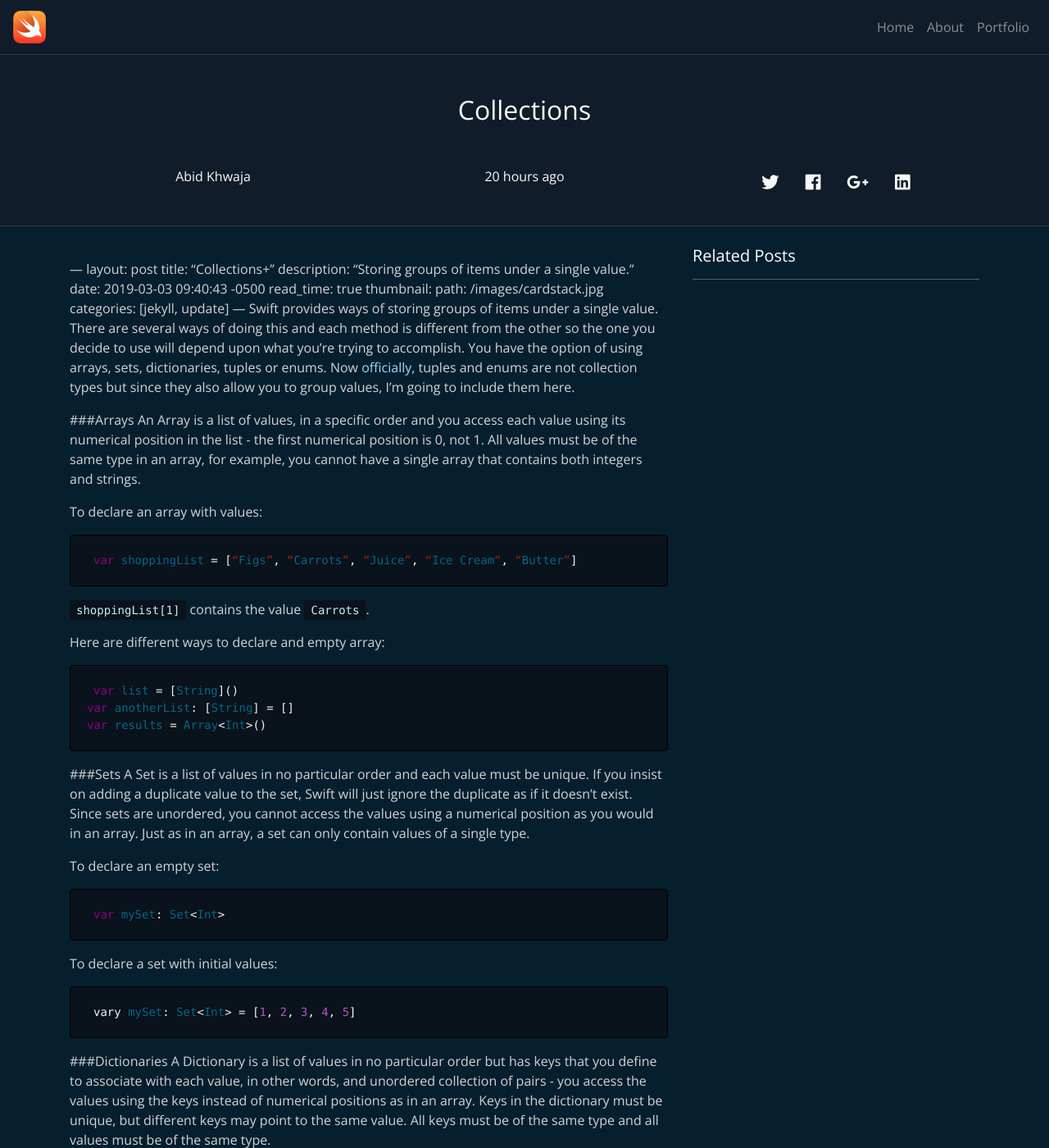
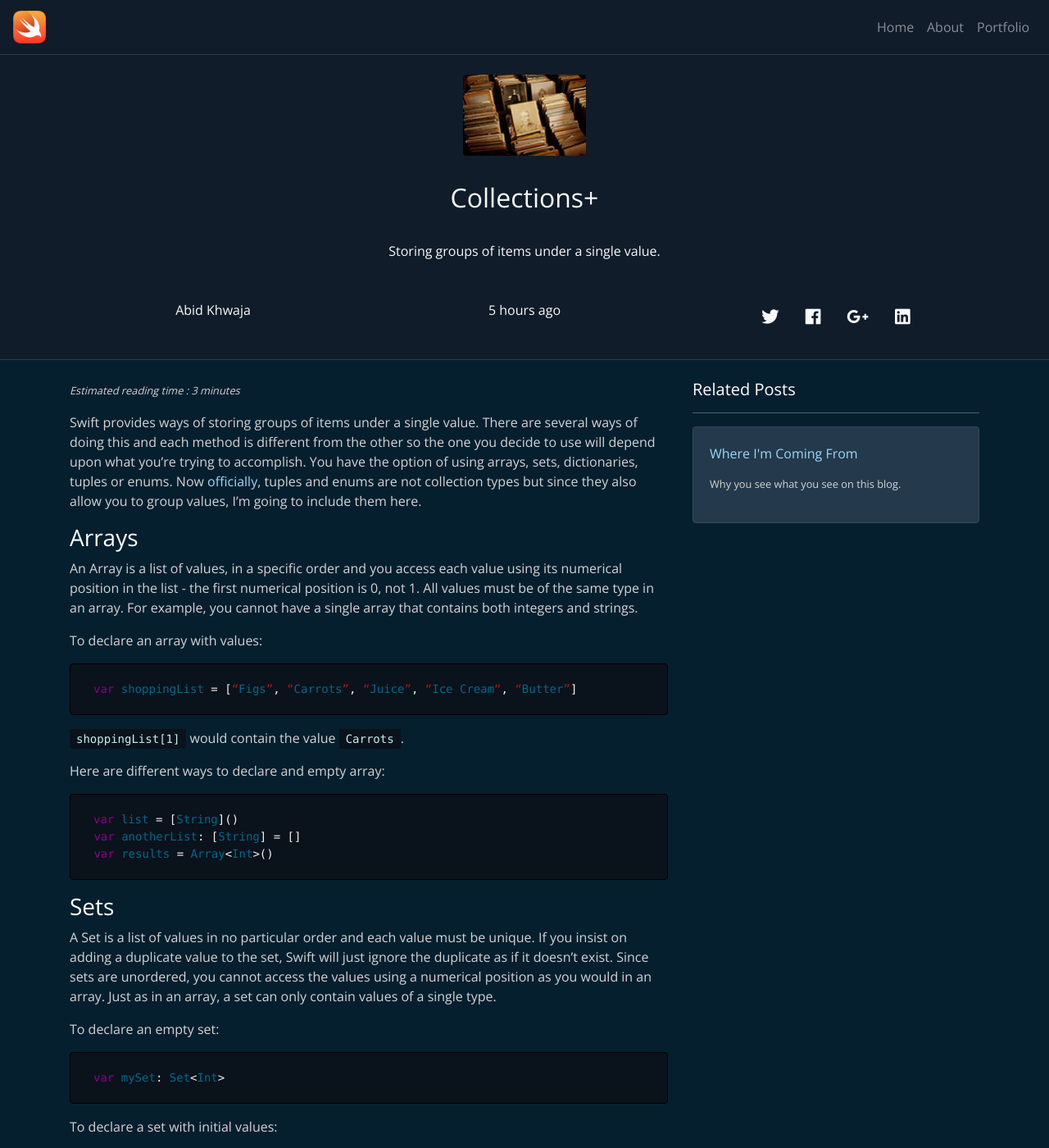
Before and after one commit to Swift-Lang-Learn/swift-lang-learn.github.io, a Jekyll site: the page built from _posts/2019-03-03-collections.md, in a window 1280 px wide and 1400 px high. Shown: the whole window at 82% size. Built offline with Jekyll 4.4.1, drawn with Linux system fonts in a browser that asks for light colours; our own code applies the rules of GitHub Pages for plain Markdown files; some of the changed text lies outside the part shown.

Commit message:
Collections content clean-up.

```diff
--- a/_config.yml
+++ b/_config.yml
@@ -8,6 +8,7 @@ permalink: pretty
 logo: "/assets/img/logo.png"
 phone: +1
 location: "United States"
+highlighter: rouge
 
 header_pages:
   - index.html
--- a/_posts/2019-03-03-collections.md
+++ b/_posts/2019-03-03-collections.md
@@ -1,17 +1,17 @@
-—
+---
 layout: post
-title:  “Collections+”
-description: “Storing groups of items under a single value.”
+title:  Collections+
+description: Storing groups of items under a single value.
 date:   2019-03-03 09:40:43 -0500
 read_time: true
 thumbnail:
   path: /images/cardstack.jpg
 categories: [jekyll, update]
-—
+---
 Swift provides ways of storing groups of items under a single value. There are several ways of doing this and each method is different from the other so the one you decide to use will depend upon what you’re trying to accomplish.  You have the option of using arrays, sets, dictionaries, tuples or enums.  Now [officially](https://docs.swift.org/swift-book/LanguageGuide/CollectionTypes.html), tuples and enums are not collection types but since they also allow you to group values, I’m going to include them here.
 
-###Arrays
-An Array is a list of values, in a specific order and you access each value using its numerical position in the list - the first numerical position is 0, not 1.  All values must be of the same type in an array, for example, you cannot have a single array that contains both integers and strings.
+### Arrays
+An Array is a list of values, in a specific order and you access each value using its numerical position in the list - the first numerical position is 0, not 1.  All values must be of the same type in an array. For example, you cannot have a single array that contains both integers and strings.
 
 To declare an array with values:
 
@@ -19,17 +19,18 @@ To declare an array with values:
 var shoppingList = [“Figs”, “Carrots”, “Juice”, “Ice Cream“, “Butter”]
 {% endhighlight %}
 
-`shoppingList[1]` contains the value `Carrots`.
+`shoppingList[1]` would contain the value `Carrots`.
 
 Here are different ways to declare and empty array:
 
 {% highlight swift %}
 var list = [String]()
-var anotherList: [String] = []
-var results = Array<Int>()
+ var anotherList: [String] = []
+ var results = Array<Int>()
 {% endhighlight %}
 
-###Sets
+
+### Sets
 A Set is a list of values in no particular order and each value must be unique. If you insist on adding a duplicate value to the set, Swift will just ignore the duplicate as if it doesn’t exist. Since sets are unordered, you cannot access the values using a numerical position as you would in an array.  Just as in an array, a set can only contain values of a single type.
 
 To declare an empty set:
@@ -41,11 +42,12 @@ var mySet: Set<Int>
 To declare a set with initial values:
 
 {% highlight swift %}
-vary mySet: Set<Int> = [1, 2, 3, 4, 5]
+var mySet: Set<Int> = [1, 2, 3, 4, 5]
 {% endhighlight %}
 
-###Dictionaries
-A Dictionary is a list of values in no particular order but has keys that you define to associate with each value, in other words, and unordered collection of pairs - you access the values using the keys instead of numerical positions as in an array.  Keys in the dictionary must be unique, but different keys may point to the same value.  All keys must be of the same type and all values must be of the same type.
+
+### Dictionaries
+A Dictionary is a list of values in no particular order but has keys that you define to associate with each value, in other words, and unordered collection of pairs - you access the values using the keys instead of numerical positions.  Keys in the dictionary must be unique, but different keys may point to the same value.  All keys must be of the same type and all values must be of the same type.
 
 To declare an empty dictionary:
 
@@ -54,12 +56,12 @@ var myDictionary: [String: Int] = [:]
 {% endhighlight %}
 
 <figure>
-	<a href=“https://docs.swift.org/swift-book/_images/CollectionTypes_intro_2x.png”><img src=“https://docs.swift.org/swift-book/_images/CollectionTypes_intro_2x.png” alt=“”></a>
-	<figcaption><a href=“https://docs.swift.org/swift-book/LanguageGuide/CollectionTypes.html” title=“Swift 5 - Collection Types”>Swift 5 - Collection Types</a></figcaption>
+	<img src="/images/CollectionTypes_intro_2x.png" alt="Collection Types" width="730" height="300">
+        <figcaption><a href="https://docs.swift.org/swift-book/LanguageGuide/CollectionTypes.html" title="Swift 5 - Collection Types">Swift 5 - Collection Types</a></figcaption>
 </figure>
 
-###Tuples
-Tuples are fixed in size once they have been created and you can attach names (keys) to each of their items. You can read items using numerical positions (starts with 0) or by using the names you defined.  Tuples may also mix values of different types so, for example, you can define a tuple that contains a string value, a bool value and an integer value.
+### Tuples
+Tuples are fixed in size once they have been created and you can attach names (keys) to each item. You can read items using numerical positions (starts with 0) or by using the names you defined.  Tuples may also mix values of different types so, for example, you can define a tuple that contains a string value, a bool value and an integer value.
 
 To declare an empty tuple:
 
@@ -85,7 +87,8 @@ To give each value a key:
 var coordinates = (x: 5, y: 7)
 {% endhighlight %}
 
-###Enums
+
+### Enums
 Enumerations, or enums for short, allow you to define a data type for a group of related values - values that you also define.  For example, you can define an enum called `seasons` which contains the values `Winter`, `Spring`, `Summer` and `Autumn`.  enums group related values so you can use them without having to worry about spelling mistakes.  Note again, enums are types.  You can attach raw values to enums so they can be created from integers or strings, or you can add associated values to store additional information about each case.
 
 You can create an enum like this:
```
Also changed, not shown: images/CollectionTypes_intro_2x.png (added).
